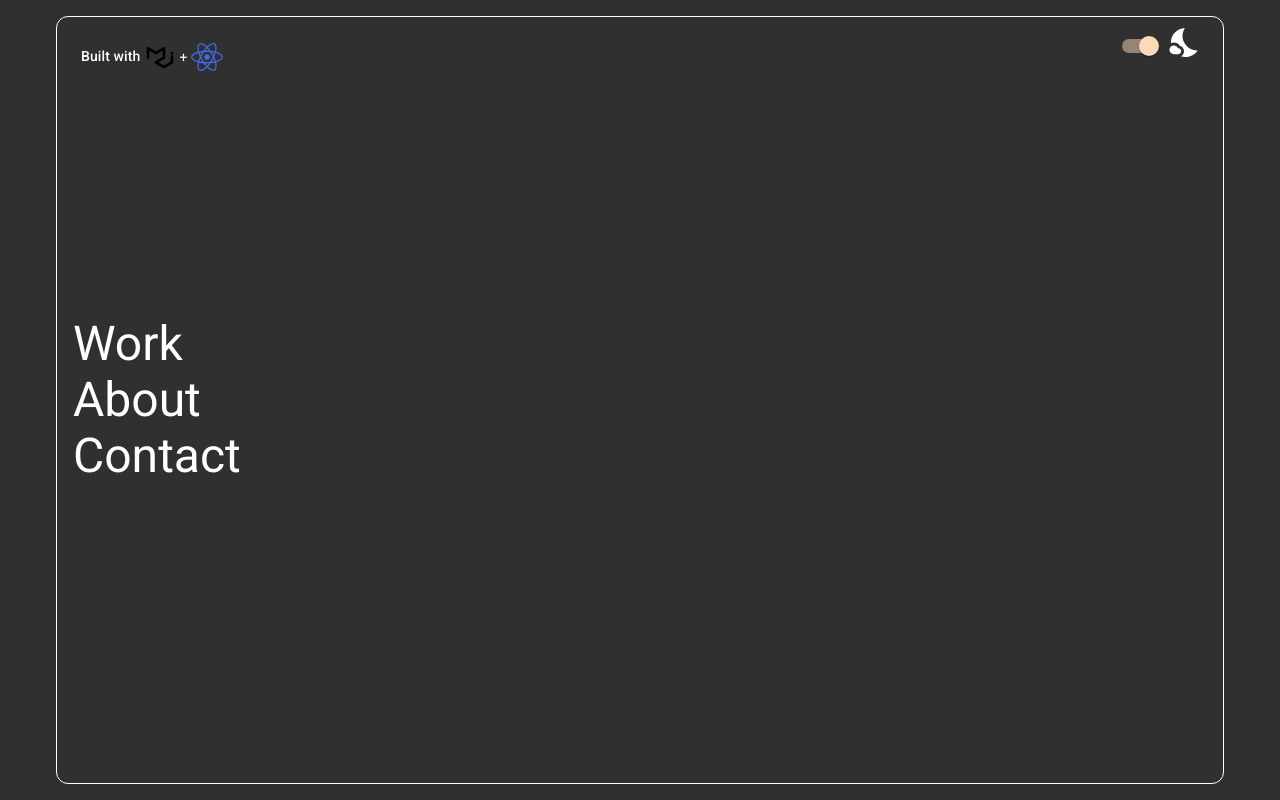
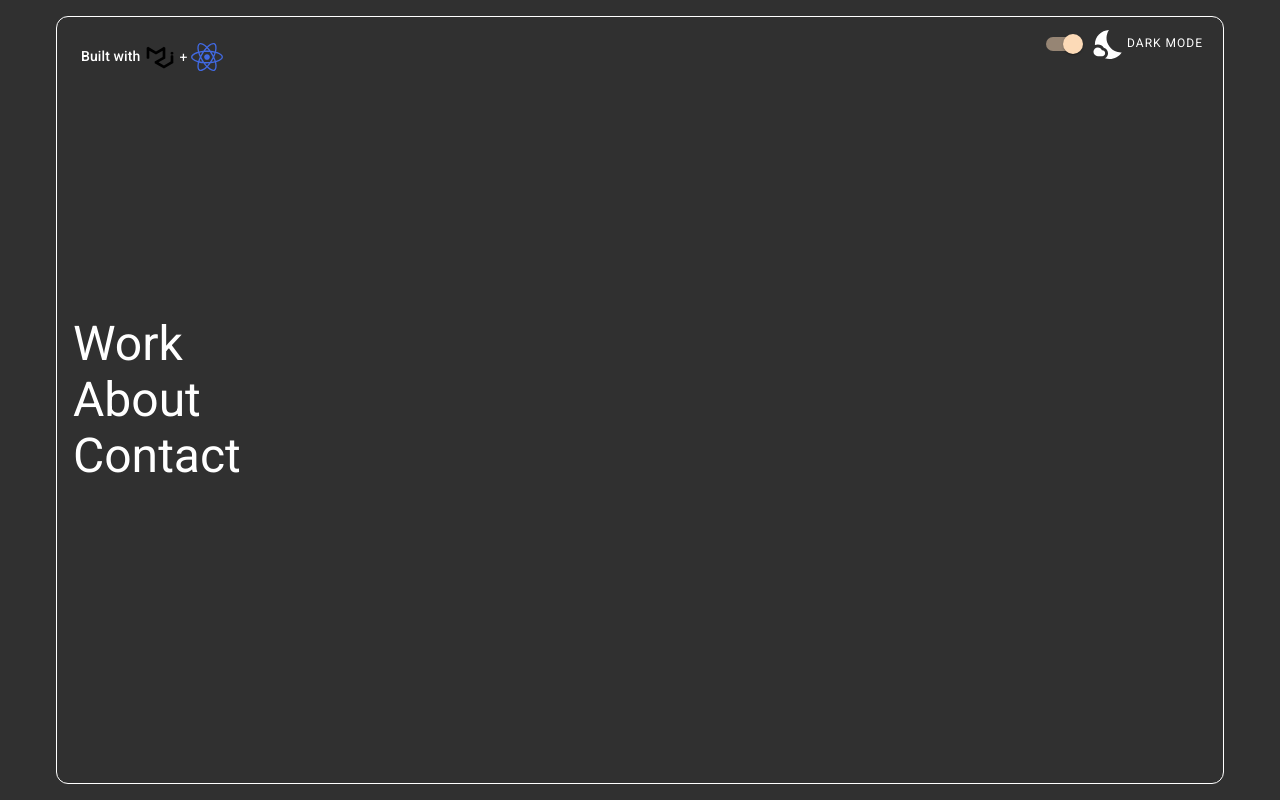
Before and after one commit to irlgabriel/portfolio, a React (Create React App) app: page / in a window 1280 px wide. Built offline with nearby package versions, Linux system fonts and the light colour scheme.

Commit message:
added text hint to dark mode switch label

```diff
--- a/src/App.js
+++ b/src/App.js
@@ -2,14 +2,16 @@ import React, { useState, useEffect } from "react";
 import { HashRouter as Router, Switch, Route } from "react-router-dom";
 import { CSSTransition, TransitionGroup } from "react-transition-group";
 import { routes } from "./routes";
+import { Switch as MaterialSwitch } from '@material-ui/core/';
+import { themeLight, themeDark } from './theme';
+
+import { ThemeProvider, makeStyles } from '@material-ui/core/styles';
 import NightsStayIcon from '@material-ui/icons/NightsStay';
 import FormControlLabel from '@material-ui/core/FormControlLabel';
-import { Switch as MaterialSwitch } from '@material-ui/core/';
-import { ThemeProvider, makeStyles } from '@material-ui/core/styles';
 import CssBaseline from '@material-ui/core/CssBaseline';
 import Grid from '@material-ui/core/Grid';
+import Typography from '@material-ui/core/Typography';
 import Box from '@material-ui/core/Box';
-import { themeLight, themeDark } from './theme';
 
 const useStyles = makeStyles(theme => ({
   root: {
@@ -42,13 +44,16 @@ const useStyles = makeStyles(theme => ({
     },
 
   },
-
   switchContainer: {
     position: 'absolute',
     top: '.5rem',
     right: '.25rem',
     zIndex: '3',
   },
+  switchLabel: {
+    display: 'flex',
+    alignItems: 'center'
+  }
 }))
 
 function App() {
@@ -76,7 +81,12 @@ function App() {
                   onChange={() => handleOnChange()}
                   />
                 }
-                label={<NightsStayIcon fontSize='large' />}
+                label={
+                  <Box className={classes.switchLabel}>
+                    <NightsStayIcon fontSize='large' />
+                    <Typography variant='overline'>Dark mode</Typography>
+                  </Box>
+                }
               />
             </Box>
             <TransitionGroup>
```
